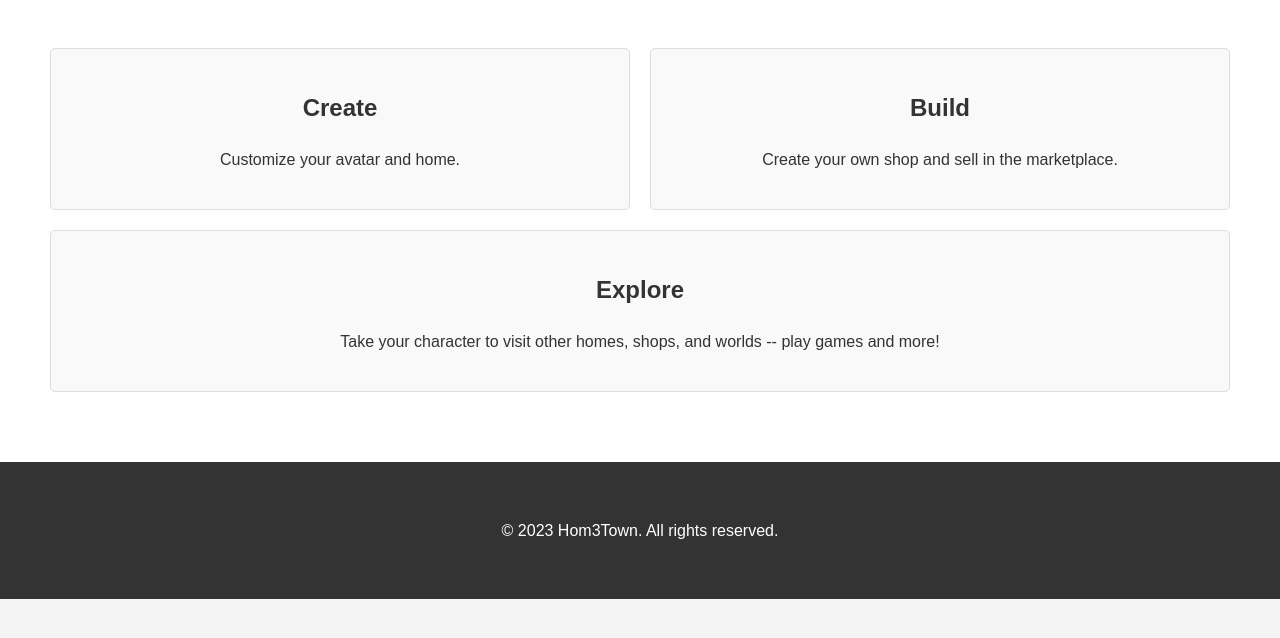
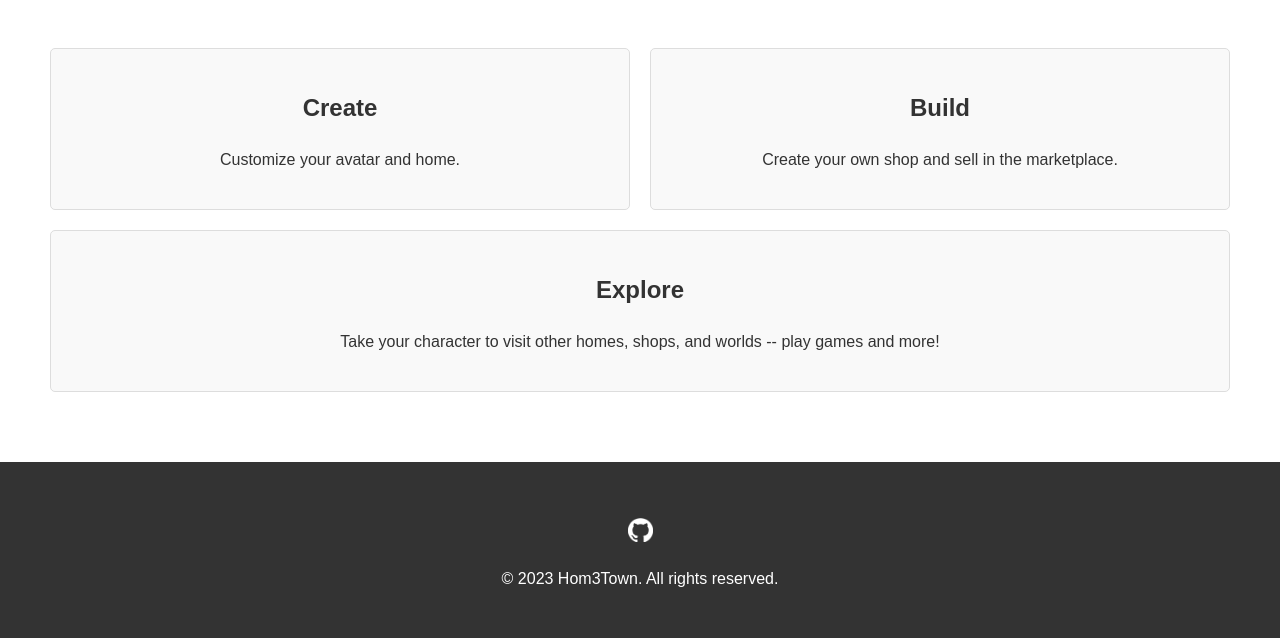
Before and after one commit to TalonDragon000/Hom3Town, a website: page client/index.html in a window 1280 px wide. Shown: the part 376-1014 px from the top of the page. Before the commit the page ends 975 px from the top, so only its background shows below. Drawn offline with Linux system fonts and the light colour scheme.

Commit message:
Update index.html
added github icon reference

```diff
--- a/client/index.html
+++ b/client/index.html
@@ -41,6 +41,7 @@
 
     <footer>
         <div class="container">
+            <p><a href="https://github.com/TalonDragon000/Hom3Town"><img src="https://github.com/TalonDragon000/Hom3Town/blob/main/client/assets/github-mark-white.png?raw=true" width="25px"></a></p>
             <p>&copy; 2023 Hom3Town. All rights reserved.</p>
         </div>
     </footer>
```
